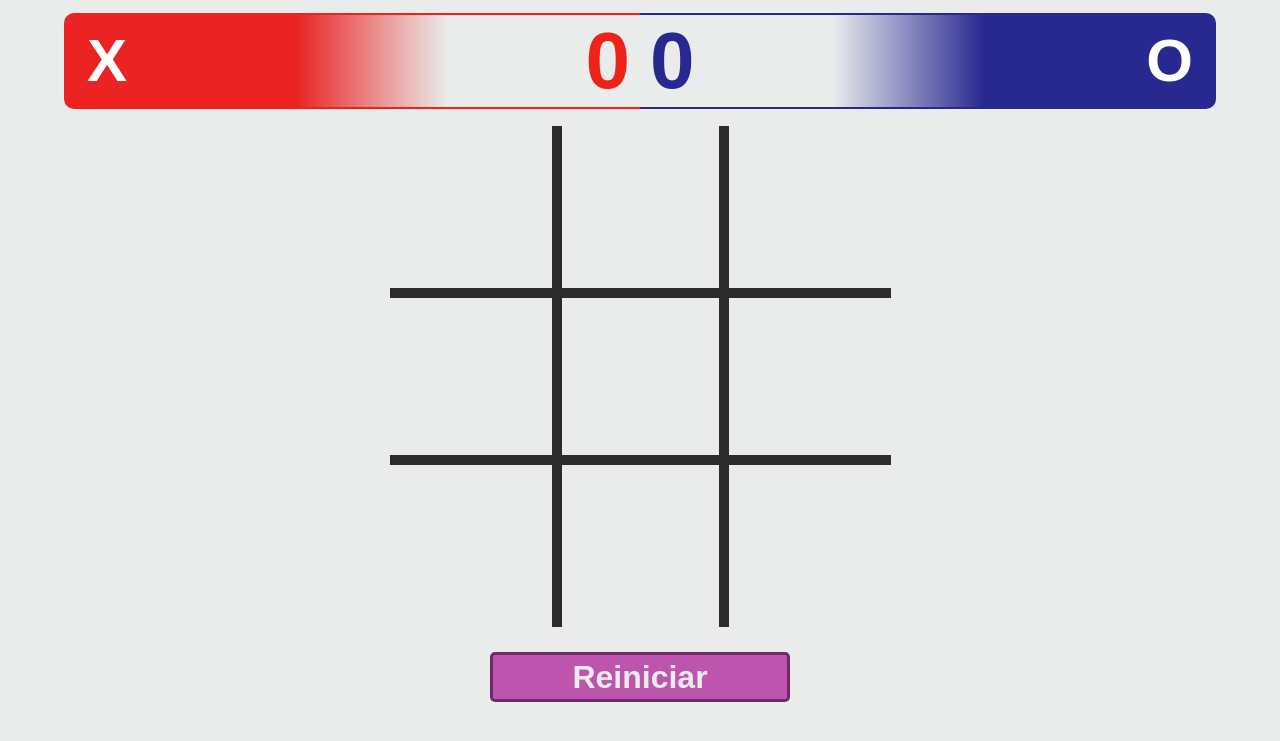
After one commit to danzito14/Infinityfree, a PHP site: page /gatito.html in a window 1280 px wide. The commit adds this page. Shown: the top 741 px of the page. Run offline with PHP 8.4, Linux system fonts and the light colour scheme; some libraries are stand-ins or nearby versions.

Commit message:
Se agrego el juego del gatito

```diff
--- /dev/null
+++ b/htdocs/gatito.html
@@ -0,0 +1,57 @@
+<!DOCTYPE html>
+<html lang="en">
+
+<head>
+    <meta charset="UTF-8">
+    <meta name="viewport" content="width=device-width, initial-scale=1.0">
+    <title>Document</title>
+    <script src="https://cdn.jsdelivr.net/npm/sweetalert2@11"></script>
+    <script src="https://cdn.jsdelivr.net/npm/canvas-confetti@1.6.0"></script>
+    <link rel="stylesheet" href="./sitepro/css/gatito.css"> <!-- Origen de estilos-->
+    <link rel="stylesheet" href="https://cdnjs.cloudflare.com/ajax/libs/font-awesome/6.0.0-beta3/css/all.min.css">
+</head>
+
+<body>
+
+    <div class="contador">
+
+        <div class="panel">
+            <ul>
+
+                <div class="x">
+                    <h1>X</h1>
+                </div>
+                <div class="vs">
+                    <div id="contador_x"></div>
+                    <div id="contador_o"></div>
+                </div>
+                <div class="o">
+                    <h1>O</h1>
+                </div>
+
+            </ul>
+        </div>
+    </div>
+
+    <div class="gatito">
+        <ul class="casillas">
+            <div class="casilla"></div>
+            <div class="casilla"></div>
+            <div class="casilla"></div>
+
+            <div class="casilla"></div>
+            <div class="casilla"></div>
+            <div class="casilla"></div>
+
+            <div class="casilla"></div>
+            <div class="casilla"></div>
+            <div class="casilla"></div>
+        </ul>
+    </div>
+    <div id="contenedor_boton">
+        <button id="reiniciar" name="Reiniciar" type="button">Reiniciar</button>
+    </div>
+    <script src="./sitepro/js/scriptgatito.js"></script>
+</body>
+
+</html>
--- /dev/null
+++ b/htdocs/sitepro/css/gatito.css
@@ -0,0 +1,247 @@
+* {
+    margin: 0;
+    padding: 0;
+    box-sizing: border-box;
+    text-decoration: none;
+    font-family: sans-serif;
+}
+
+body {
+    outline: none;
+    margin: 0;
+    margin-top: 0px;
+    background-color: #eaecec;
+
+}
+
+.contador {
+    margin: auto;
+    width: 100%;
+    height: 100px;
+
+    display: flex;
+    flex-direction: column;
+    align-items: center;
+    padding-top: 1%;
+    padding-bottom: 1%;
+    border-radius: 10px;
+}
+
+.panel {
+    width: 90%;
+    height: 100%;
+
+    border-radius: 5px;
+    display: flex;
+    justify-content: center;
+    align-items: center;
+
+}
+
+.panel ul {
+    width: 100%;
+    height: 100%;
+    display: grid;
+    border-radius: 10px;
+    grid-template-columns: repeat(3, 1fr);
+}
+
+.x {
+    /*background-color: rgb(235, 35, 35);*/
+    height: 100%;
+    display: flex;
+    flex-direction: row;
+    align-items: center;
+    border-top-left-radius: 10px;
+    border-bottom-left-radius: 10px;
+    padding-left: 20px;
+    background: linear-gradient(to right, rgb(235, 35, 35) 60%, rgba(255, 0, 0, 0));
+    color: white;
+    font-size: 30px;
+    border-top: rgb(235, 35, 25) solid 2px;
+    border-bottom: rgb(235, 35, 35) solid 2px;
+    border-left: rgb(235, 35, 35) solid 3px;
+}
+
+.o {
+    background-color: rgb(40, 40, 145);
+    background: linear-gradient(to left, rgb(40, 40, 145) 60%, rgba(40, 0, 0, 0));
+    height: 100%;
+    display: flex;
+    flex-direction: row;
+    align-items: center;
+    justify-content: end;
+    border-top-right-radius: 10px;
+    border-bottom-right-radius: 10px;
+    padding-right: 20px;
+    color: white;
+    font-size: 30px;
+    border-top: rgb(40, 40, 145) solid 2px;
+    border-bottom: rgb(40, 40, 145) solid 2px;
+    border-right: rgb(40, 40, 145) solid 3px;
+}
+
+.vs {
+    display: flex;
+    flex-direction: row;
+}
+
+#contador_x {
+    height: 100%;
+    width: 50%;
+    display: flex;
+    align-items: center;
+    justify-content: end;
+    padding-right: 10px;
+    font-size: 40px;
+    font-weight: 1000;
+    color: rgb(235, 35, 25);
+    border-top: rgb(235, 35, 25) solid 2px;
+    border-bottom: rgb(235, 35, 35) solid 2px;
+
+
+}
+
+#contador_o {
+    height: 100%;
+    width: 50%;
+    display: flex;
+    align-items: center;
+    padding-left: 10px;
+    font-size: 40px;
+    font-weight: 1000;
+    color: rgb(40, 40, 145);
+    border-top: rgb(40, 40, 145) solid 2px;
+    border-bottom: rgb(40, 40, 145) solid 2px;
+
+}
+
+
+
+.gatito {
+    margin: auto;
+    margin-top: 2%;
+    width: 500px;
+    aspect-ratio: 1 / 1;
+    display: flex;
+    flex-direction: column;
+    align-items: center;
+}
+
+.gatito ul {
+    width: 100%;
+    aspect-ratio: 1 / 1;
+    display: grid;
+    grid-template-columns: repeat(3, 3fr);
+
+}
+
+.gatito ul div {
+    display: flex;
+    justify-content: center;
+    align-items: center;
+    width: 167px;
+    height: 167px;
+    overflow: hidden;
+}
+
+.gatito ul div:hover {
+    background-color: rgb(182, 182, 182);
+}
+
+.casillas img {
+    width: 100%;
+    height: 100%;
+    object-fit: cover;
+    /* Ajusta la imagen sin deformarla */
+}
+
+.casillas {
+    display: flex;
+    flex-wrap: wrap;
+    width: 300px;
+    /* Ajusta el ancho según necesites */
+}
+
+.casilla:nth-child(1) {
+    border-top-left-radius: 10px;
+    border-right: rgb(43, 43, 43) solid 5px;
+    border-bottom: rgb(43, 43, 43) solid 5px;
+}
+
+.casilla:nth-child(2) {
+    border-left: rgb(43, 43, 43) solid 5px;
+    border-right: rgb(43, 43, 43) solid 5px;
+    border-bottom: rgb(43, 43, 43) solid 5px;
+}
+
+.casilla:nth-child(3) {
+    border-top-right-radius: 10px;
+    border-left: rgb(43, 43, 43) solid 5px;
+    border-bottom: rgb(43, 43, 43) solid 5px;
+}
+
+.casilla:nth-child(4) {
+    border-top: rgb(43, 43, 43) solid 5px;
+    border-bottom: rgb(43, 43, 43) solid 5px;
+    border-right: rgb(43, 43, 43) solid 5px;
+
+}
+
+.casilla:nth-child(5) {
+    border: rgb(43, 43, 43) solid 5px;
+}
+
+.casilla:nth-child(6) {
+    border-top: rgb(43, 43, 43) solid 5px;
+    border-bottom: rgb(43, 43, 43) solid 5px;
+    border-left: rgb(43, 43, 43) solid 5px;
+}
+
+.casilla:nth-child(7) {
+    border-bottom-left-radius: 10px;
+    border-top: rgb(43, 43, 43) solid 5px;
+    border-right: rgb(43, 43, 43) solid 5px;
+}
+
+.casilla:nth-child(8) {
+    border-top: rgb(43, 43, 43) solid 5px;
+    border-left: rgb(43, 43, 43) solid 5px;
+    border-right: rgb(43, 43, 43) solid 5px;
+}
+
+.casilla:nth-child(9) {
+    border-bottom-right-radius: 10px;
+    border-top: rgb(43, 43, 43) solid 5px;
+    border-left: rgb(43, 43, 43) solid 5px;
+}
+
+#contenedor_boton {
+    width: 100%;
+    height: max-content;
+
+    display: flex;
+    justify-content: center;
+    align-items: center;
+    padding-bottom: 10px;
+}
+
+#reiniciar {
+    margin: auto;
+    width: 300px;
+    height: 50px;
+    margin-top: 2%;
+    outline: none;
+    border: rgb(110, 43, 101) solid 3px;
+    background-color: rgb(189, 85, 175);
+    border-radius: 5px;
+    color: #eaecec;
+    font-size: 32px;
+    font-weight: 700;
+
+}
+
+#reiniciar:hover {
+    background-color: #eaecec;
+    color: rgb(110, 43, 101);
+}
--- /dev/null
+++ b/htdocs/sitepro/js/scriptgatito.js
@@ -0,0 +1,177 @@
+let contador = 0;
+let contador_x = 0;
+let contador_o = 0;
+let tablero = [
+    ['', '', ''],
+    ['', '', ''],
+    ['', '', '']
+];
+
+document.querySelectorAll('.casilla').forEach((elemento, index) => {
+    elemento.addEventListener('click', (e) => {
+        contador++;
+
+        // Obtener la casilla clickeada
+        const clickedElement = e.target.closest('.casilla');
+
+        // calcular la coordenada
+        const fila = Math.floor(index / 3);
+        const columna = (index % 3);
+
+        if (tablero[fila][columna] === '') {  // Verificar si la casilla está vacía
+            // Alternar entre "X" y "O" según el contador
+            let marca = (contador % 2 === 0) ? 'O' : 'X';
+            tablero[fila][columna] = marca;
+
+            // Alternar imágenes según el contador
+            let contenido = (marca === 'X')
+                ? `<img src="./sitepro/gallery/foto_x.png" alt="X">`
+                : `<img src="./sitepro/gallery/foto_o.png" alt="O">`;
+
+            // Agregar la imagen dentro de la casilla seleccionada
+            clickedElement.innerHTML = contenido;
+            clickedElement.style.pointerEvents = "none";
+            console.log("Contador:", contador);
+
+            // Comprobar si hay un ganador
+
+        }
+
+        console.log(fila, columna);
+        if (contador >= 5) {  // Comprobar solo después de 5 jugadas
+
+            let resultado = comprobarGanador(tablero);
+            if (resultado) {
+                if (contador % 2) {
+                    contador_x = contador_x + 1;
+                    contador_d_x();
+                    imagen = "./sitepro/gallery/foto_x.png"
+                } else {
+                    contador_o++;
+                    contador_d_o();
+                    imagen = "./sitepro/gallery/foto_o.png";
+                }
+                mostrarganador(resultado, imagen);
+            }
+        }
+    });
+});
+
+function comprobarGanador(tablero) {
+    // Combinaciones ganadoras (filas, columnas, diagonales)
+    const combinacionesGanadoras = [
+        // Filas
+        [[0, 0], [0, 1], [0, 2]],
+        [[1, 0], [1, 1], [1, 2]],
+        [[2, 0], [2, 1], [2, 2]],
+
+        // Columnas
+        [[0, 0], [1, 0], [2, 0]],
+        [[0, 1], [1, 1], [2, 1]],
+        [[0, 2], [1, 2], [2, 2]],
+
+        // Diagonales
+        [[0, 0], [1, 1], [2, 2]],
+        [[0, 2], [1, 1], [2, 0]]
+    ];
+
+    // Verificar si alguna de las combinaciones ganadoras tiene las mismas marcas
+    for (let combinacion of combinacionesGanadoras) {
+        const [a, b, c] = combinacion;
+        const [x1, y1] = a;
+        const [x2, y2] = b;
+        const [x3, y3] = c;
+
+        // Si las 3 posiciones tienen la misma marca y no están vacías
+        if (tablero[x1][y1] === tablero[x2][y2] && tablero[x2][y2] === tablero[x3][y3] && tablero[x1][y1] !== '') {
+            return `${tablero[x1][y1]} ha ganado!`;
+        }
+    }
+
+    return null;  // No hay ganador aún
+}
+
+
+document.getElementById('reiniciar').addEventListener('click', () => {
+
+    reiniciar();
+    contador_o = 0;
+    contador_x = 0;
+    contador_d_o();
+    contador_d_x();
+    console.log("Juego reiniciado");
+});
+
+
+document.addEventListener('DOMContentLoaded', () => {
+});
+
+function contador_d_x() {
+    let resultadosDiv = document.getElementById('contador_x'); // Asegúrate de que es un div
+
+    let contenido = `<h1>${contador_x}</h1>`; // Corregido el cierre de la etiqueta
+    resultadosDiv.innerHTML = contenido;
+}
+
+function contador_d_o() {
+    let resultadosDiv = document.getElementById('contador_o'); // Asegúrate de que es un div
+
+    let contenido = `<h1>${contador_o}</h1>`; // Corregido el cierre de la etiqueta
+    resultadosDiv.innerHTML = contenido;
+}
+
+
+document.addEventListener('DOMContentLoaded', () => {
+    let resultadosDiv = document.getElementById('contador_o'); // Asegúrate de que es un div
+
+    let contenido = `<h1>${contador_o}</h1>`; // Corregido el cierre de la etiqueta
+    resultadosDiv.innerHTML = contenido;
+
+});
+
+document.addEventListener('DOMContentLoaded', () => {
+    let resultadosDiv = document.getElementById('contador_x'); // Asegúrate de que es un div
+
+    let contenido = `<h1>${contador_x}</h1>`; // Corregido el cierre de la etiqueta
+    resultadosDiv.innerHTML = contenido;
+
+});
+
+
+
+
+function mostrarganador(ganador, imagen) {
+    // Mostrar la alerta de SweetAlert2
+    Swal.fire({
+        title: ganador,
+        text: ' ',
+        imageUrl: imagen,
+        imageWidth: 100,
+        imageHeight: 100,
+        imageAlt: "ganador"
+    }).then(() => {
+        // Lanza el confeti después de que el usuario cierre la alerta
+        confetti({
+            particleCount: 600,
+            spread: 70,
+            origin: { y: 0.6 }
+        });
+        reiniciar();
+    });
+}
+
+function reiniciar() {
+    // Limpiar el tablero (vaciar el contenido de las casillas)
+    document.querySelectorAll('.casilla').forEach((elemento) => {
+        elemento.innerHTML = '';  // Limpiar el contenido HTML de la casilla
+        elemento.style.pointerEvents = "auto";  // Hacer que las casillas sean clickeables nuevamente
+    });
+
+    // Reiniciar variables de juego
+    contador = 0;  // Reiniciar el contador de jugadas
+    tablero = [      // Resetear el tablero
+        ['', '', ''],
+        ['', '', ''],
+        ['', '', '']
+    ];
+}
```
Also changed, not shown: htdocs/index.php (+3 -6 lines), htdocs/sitepro/css/cont_d_tareas.css (+0 -13 lines), htdocs/sitepro/html/gpdog_inicio.html (added, +20 -0 lines), htdocs/sitepro/gallery/ADO.jpg (added), htdocs/sitepro/gallery/Devils never cry.jpeg (added), htdocs/sitepro/gallery/flowergil.jpeg (added), htdocs/sitepro/gallery/foto_o.png (added), htdocs/sitepro/gallery/foto_x.png (added).
